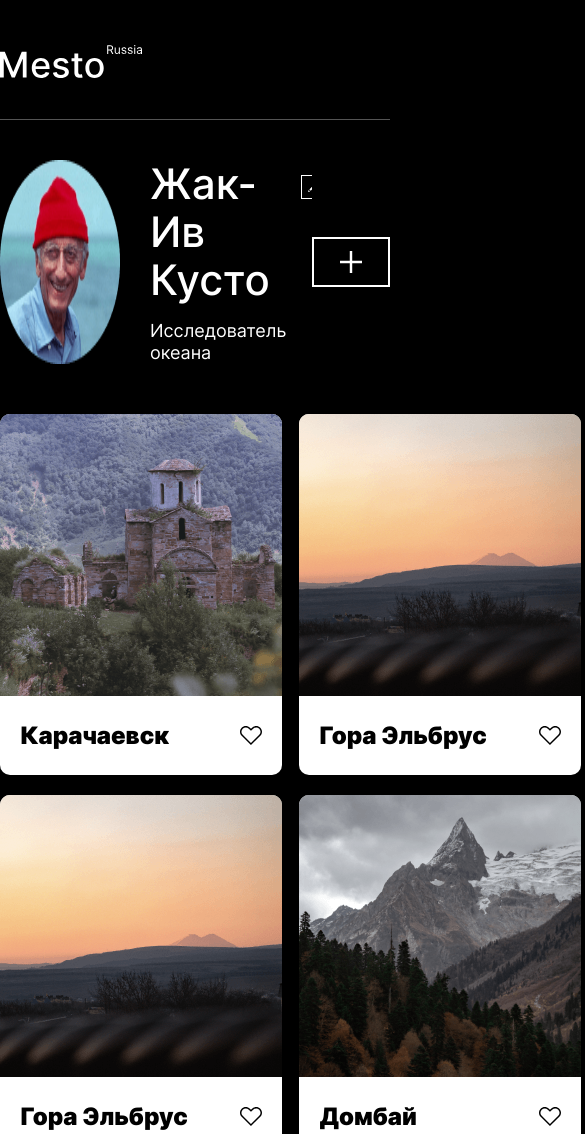
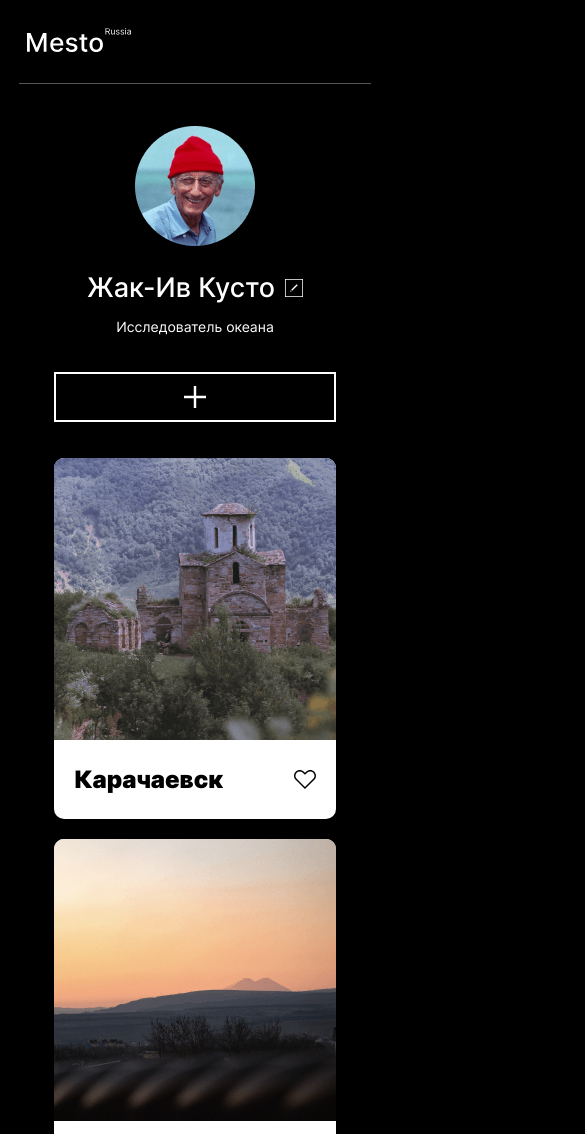
Before and after one commit to iuliya21/mesto, a plain HTML site: page index.html in a window 390 px wide. Shown: the top 1134 px of the page, 585 px wide, since content can reach past the window. Drawn offline with Linux system fonts and the light colour scheme.

Commit message:
feat: Адаптивная верстка

```diff
--- a/blocks/content/content.css
+++ b/blocks/content/content.css
@@ -2,3 +2,16 @@
   margin: 0 auto;
   max-width: 880px;
 }
+
+@media screen and (max-width: 1024px) {
+  .content {
+    max-width: 750px;
+    padding: 28px 19px 36px;
+  }
+}
+
+@media screen and (max-width: 768px) {
+  .content {
+    max-width: 581px;
+  }
+}
--- a/blocks/elements/elements.css
+++ b/blocks/elements/elements.css
@@ -4,3 +4,18 @@
   grid-template-rows: 1fr 1fr;
   gap: 20px 17px;
 }
+
+@media screen and (max-width: 1024px) {
+  .elements {
+    max-width: 581px;
+    margin: 0 auto;
+    grid-template-columns: 1fr 1fr;
+  }
+}
+
+@media screen and (max-width: 640px) {
+  .elements {
+    grid-template-columns: 282px;
+    justify-content: center;
+  }
+}
--- a/blocks/footer/__paragraph/footer__paragraph.css
+++ b/blocks/footer/__paragraph/footer__paragraph.css
@@ -7,3 +7,10 @@
   font-size: 18px;
   line-height: 1.22;
 }
+
+@media screen and (max-width: 550px) {
+  .footer__paragraph {
+    font-size: 14px;
+    line-height: 1.21;
+  }
+}
--- a/blocks/footer/footer.css
+++ b/blocks/footer/footer.css
@@ -1,3 +1,9 @@
 .footer {
   padding: 66px 0 60px;
 }
+
+@media screen and (max-width: 1024px) {
+  .footer {
+    padding: 48px 0 0;
+  }
+}
--- /dev/null
+++ b/blocks/header/__logo/header__logo.css
@@ -0,0 +1,5 @@
+@media screen and (max-width: 640px) {
+  .header__logo {
+    max-width: 104px;
+  }
+}
--- a/blocks/header/header.css
+++ b/blocks/header/header.css
@@ -1,5 +1,19 @@
 .header {
   min-height: 74px;
-  padding-top: 45px;
+  padding: 45px 0 41px;
   border-bottom: solid 1px #545454;
+  box-sizing: border-box;
 }
+
+@media screen and (max-width: 1024px) {
+  .header {
+    padding: 0;
+  }
+}
+
+@media screen and (max-width: 640px) {
+  .header {
+    min-height: 56px;
+    padding-left: 8px;
+  }
+}
--- a/blocks/profile/__button-pencil/profile__button-pencil.css
+++ b/blocks/profile/__button-pencil/profile__button-pencil.css
@@ -4,4 +4,12 @@
   height: 24px;
   border: none;
   background: url(../../../images/edit-button.svg);
+  background-size: contain;
 }
+
+@media screen and (max-width: 550px) {
+  .profile__button-pencil {
+    width: 18px;
+    height: 18px;
+  }
+}
--- a/blocks/profile/__button/profile__button.css
+++ b/blocks/profile/__button/profile__button.css
@@ -8,3 +8,9 @@
   background-position: center;
   align-self: center;
 }
+
+@media screen and (max-width: 550px) {
+  .profile__button {
+    width: 282px;
+  }
+}
--- a/blocks/profile/__data/profile__data.css
+++ b/blocks/profile/__data/profile__data.css
@@ -1,4 +1,19 @@
 .profile__data {
   display: flex;
   column-gap: 30px;
+  align-items: center;
 }
+
+@media screen and (max-width: 768px) {
+  .profile__data {
+    column-gap: 26px;
+    justify-content: center;
+  }
+}
+
+@media screen and (max-width: 550px) {
+  .profile__data {
+    flex-direction: column;
+    row-gap: 26px;
+  }
+}
--- a/blocks/profile/__edit/profile__edit.css
+++ b/blocks/profile/__edit/profile__edit.css
@@ -3,3 +3,9 @@
   align-items: baseline;
   column-gap: 18px;
 }
+
+@media screen and (max-width: 550px) {
+  .profile__edit {
+    column-gap: 10px;
+  }
+}
--- a/blocks/profile/__info/profile__info.css
+++ b/blocks/profile/__info/profile__info.css
@@ -1,9 +1,15 @@
 .profile__info {
   display: flex;
   flex-direction: column;
-  row-gap: 16px;
-  column-gap: 18px;
   font-family: 'Inter';
   font-style: normal;
   color: #FFF;
+  justify-content: center;
 }
+
+@media screen and (max-width: 550px) {
+  .profile__info {
+    row-gap: 14px;
+    text-align: center;
+  }
+}
--- a/blocks/profile/__paragraph/profile__paragraph.css
+++ b/blocks/profile/__paragraph/profile__paragraph.css
@@ -4,3 +4,10 @@
   font-size: 18px;
   line-height: 1.22;
 }
+
+@media screen and (max-width: 550px) {
+  .profile__paragraph {
+    font-size: 14px;
+    line-height: 1.21;
+  }
+}
--- a/blocks/profile/__photo/profile__photo.css
+++ b/blocks/profile/__photo/profile__photo.css
@@ -0,0 +1,3 @@
+.profile__photo {
+  width: 120px;
+}
--- a/blocks/profile/__title/profile__title.css
+++ b/blocks/profile/__title/profile__title.css
@@ -4,3 +4,11 @@
   font-size: 42px;
   line-height: 1.14;
 }
+
+@media screen and (max-width: 550px) {
+  .profile__title {
+    font-size: 27px;
+    line-height: 1.22;
+    text-align: center;
+  }
+}
--- a/blocks/profile/profile.css
+++ b/blocks/profile/profile.css
@@ -3,3 +3,16 @@
   padding: 40px 0 50px;
   justify-content: space-between;
 }
+
+@media screen and (max-width: 768px) {
+  .profile {
+    flex-direction: column;
+    row-gap: 36px;
+  }
+}
+
+@media screen and (max-width: 640px) {
+  .profile {
+    padding: 42px 0 36px;
+  }
+}
--- a/pages/index.css
+++ b/pages/index.css
@@ -7,6 +7,7 @@
 @import url(../blocks/page/page.css);
 
 @import url(../blocks/header/header.css);
+@import url(../blocks/header/__logo/header__logo.css);
 
 @import url(../blocks/profile/profile.css);
 @import url(../blocks/profile/__data/profile__data.css);
```
